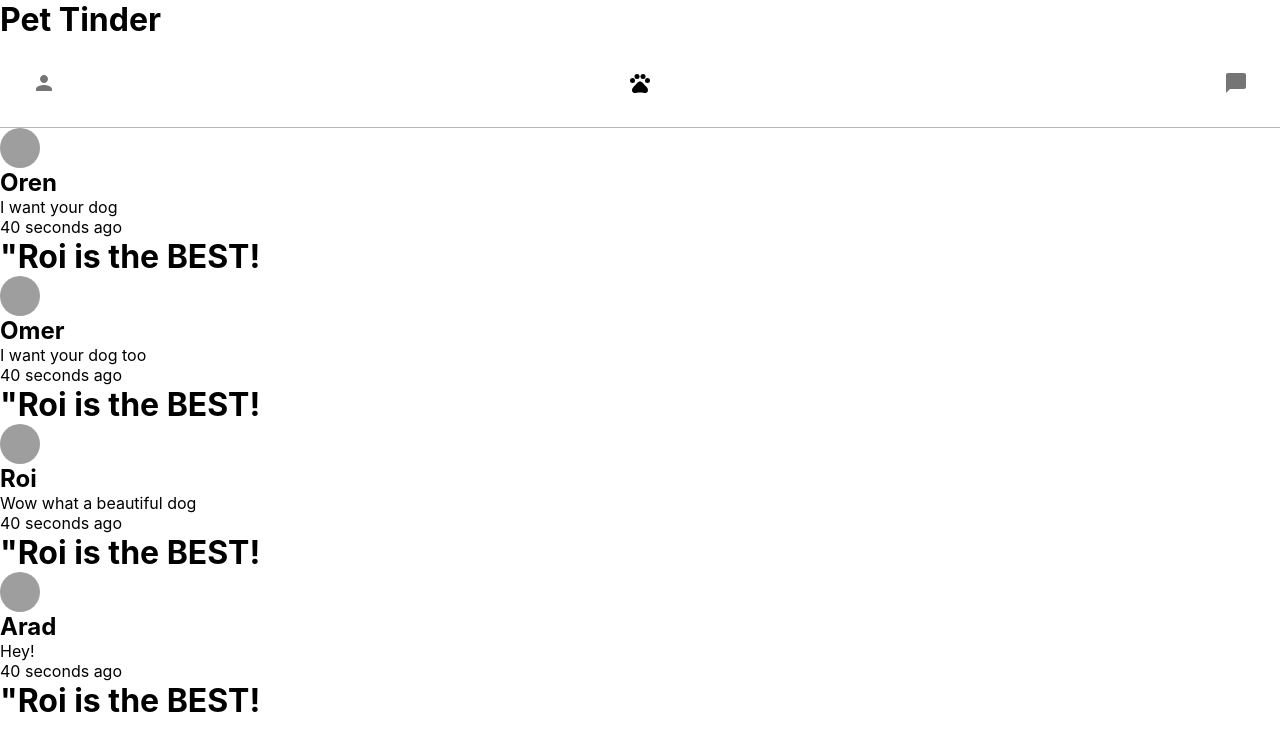
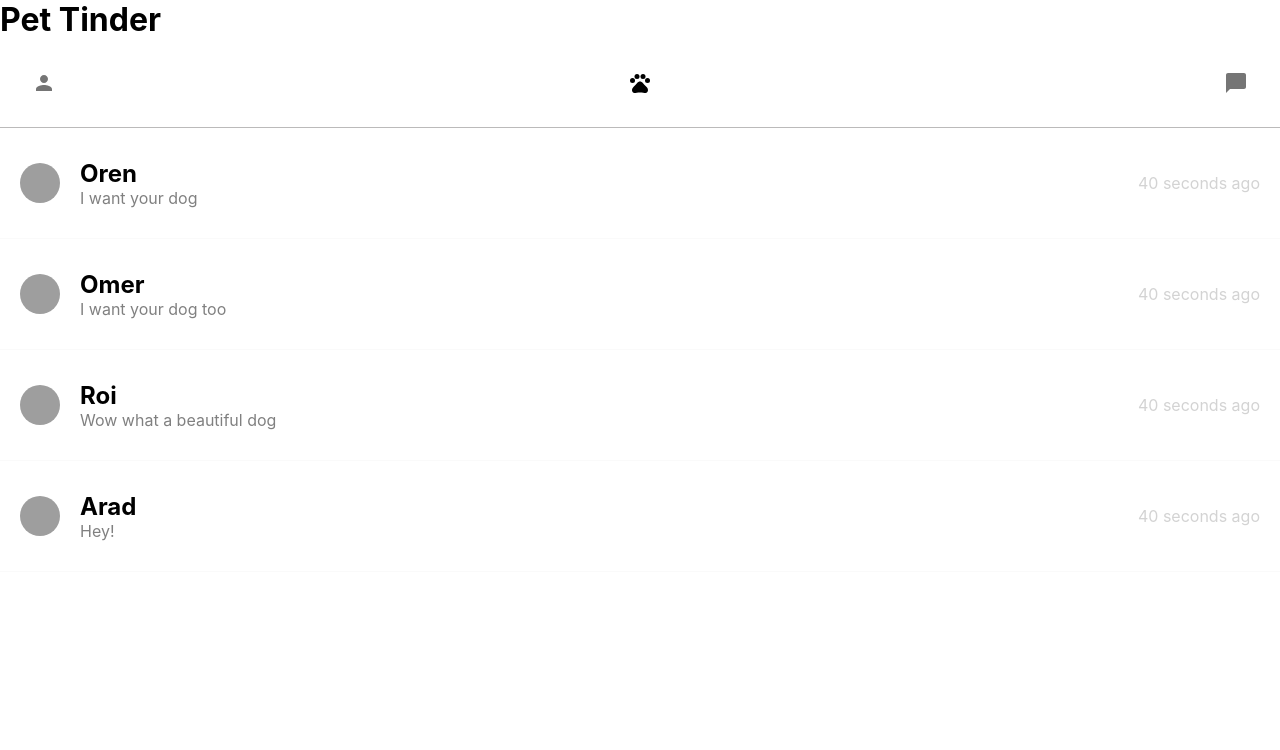
Before and after one commit to OmerMarChaim/EastPet-HackIDC, a React (Create React App) app in the folder react-tinder-app/: page /chat in a window 1280 px wide. Shown: the top 750 px of the page. Built offline with nearby package versions, Linux system fonts and the light colour scheme; grey boxes are pictures that could not be loaded.

Commit message:
Chat css, designed the chat component

```diff
--- /dev/null
+++ b/react-tinder-app/src/Chat.css
@@ -0,0 +1,24 @@
+.chat{
+    display: flex;
+    align-items: center;
+    justify-content: space-between;
+    padding: 20px;
+    height: 70px;
+    border-bottom: 1px solid #fafafa;
+}
+
+.chat_details{
+    flex: 1;
+}
+
+.chat_details > p{
+    color: gray;
+}
+
+.chat_timestamp{
+    color: lightgray;
+}
+
+.chat_image{
+    margin-right: 20px;
+}
--- a/react-tinder-app/src/Chat.js
+++ b/react-tinder-app/src/Chat.js
@@ -1,18 +1,16 @@
 import React from "react";
+import "./Chat.css"
 import Avatar from '@material-ui/core/Avatar'
 
 function Chat({ name, message, profilePic, timestamp}){
     return <div className='chat'>
         <Avatar className='chat_image' src={profilePic} />
-        <div>
+        <div className='chat_details'>
             <h2>{name}</h2>
             <p>{message}</p>
         </div>
-        <div>
+        <div className='chat_timestamp'>
             <p>{timestamp}</p>
-        </div>
-        <div>
-            <h1>"Roi is the BEST!</h1>
         </div>
 
 
```
